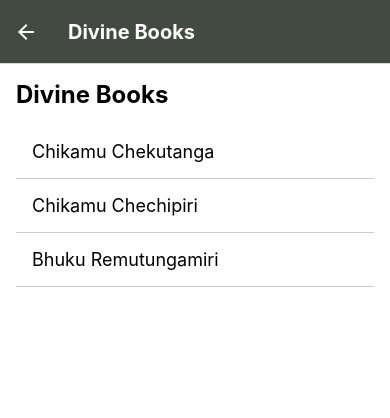
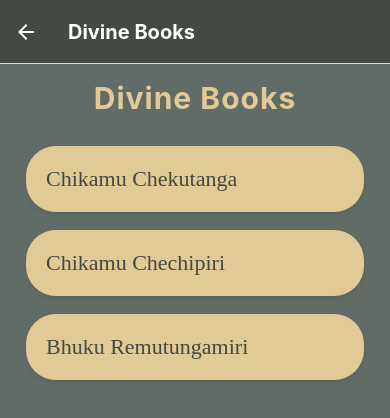
Before and after one commit to chiyakaKuda/hymnbook, a React Native app in the folder HymnBook/: screen /DivineBooks in a window 390 px wide. Shown: the top 418 px of the page. Built offline with nearby package versions, Linux system fonts and the light colour scheme.

Commit message:
BooksStyles+

```diff
--- a/HymnBook/components/BookContentsScreen.js
+++ b/HymnBook/components/BookContentsScreen.js
@@ -1,5 +1,5 @@
 import React, { useState } from 'react';
-import { View, Text, TouchableOpacity, StyleSheet } from 'react-native';
+import { View, Text, TouchableOpacity, StyleSheet,ScrollView } from 'react-native';
 
 const BookContentsScreen = ({ route, navigation }) => {
   const { book } = route.params;
@@ -24,10 +24,12 @@ const BookContentsScreen = ({ route, navigation }) => {
           <Text style={styles.menuButtonText}>Chapters</Text>
         </TouchableOpacity>
       </View>
+      <ScrollView showsVerticalScrollIndicator={false} contentContainerStyle={{ paddingHorizontal: 16, paddingVertical: 8 }}>
       <View style={styles.content}>
         <Text style={styles.chapterTitle}>{selectedChapter.title}</Text>
         <Text style={styles.chapterContent}>{selectedChapter.content}</Text>
       </View>
+      </ScrollView>
     </View>
   );
 };
@@ -36,7 +38,7 @@ const styles = StyleSheet.create({
   container: {
     flex: 1,
     padding: 16,
-    backgroundColor: '#fff',
+    backgroundColor: '#E1CA96',
   },
   titleBar: {
     flexDirection: 'row',
@@ -49,14 +51,17 @@ const styles = StyleSheet.create({
   bookTitle: {
     fontSize: 20,
     fontWeight: 'bold',
+    color: '#333',
   },
   menuButton: {
     padding: 8,
-    backgroundColor: '#ddd',
+    backgroundColor: '#333',
     borderRadius: 5,
   },
   menuButtonText: {
     fontSize: 16,
+    color:'white',
+
   },
   content: {
     marginTop: 16,
@@ -64,10 +69,13 @@ const styles = StyleSheet.create({
   chapterTitle: {
     fontSize: 18,
     fontWeight: 'bold',
+    color: '#434A42',
   },
   chapterContent: {
     fontSize: 16,
     marginTop: 8,
+    color: '#434A42',
+    lineHeight: 24,
   },
   errorText: {
     fontSize: 16,
--- a/HymnBook/components/DivineBooksList.js
+++ b/HymnBook/components/DivineBooksList.js
@@ -31,20 +31,35 @@ const styles = StyleSheet.create({
   container: {
     flex: 1,
     padding: 16,
-    backgroundColor: '#fff',
+    backgroundColor: '#626C66',
   },
   header: {
-    fontSize: 24,
+    fontSize: 30,
     fontWeight: 'bold',
-    marginBottom: 16,
+    color: '#E1CA96', // Softer black for text
+    marginBottom: 20,
+    textAlign: 'center',
+    letterSpacing: 1,
   },
   bookItem: {
     padding: 16,
-    borderBottomWidth: 1,
-    borderBottomColor: '#ccc',
+    marginBottom: 8,
+    padding: 20,
+    marginVertical: 10,
+    marginHorizontal: 10,
+    backgroundColor: '#E1CA96',
+    borderRadius: 30,
+    shadowColor: '#000',
+    shadowOffset: { width: 0, height: 2 },
+    shadowOpacity: 0.1,
+    shadowRadius: 4,
+    elevation: 2,
   },
   bookTitle: {
-    fontSize: 18,
+    fontSize: 22,
+    color: '#434A42',
+    fontWeight: '500',
+    fontFamily: 'sans-serif-medium',
   },
 });
 
--- a/HymnBook/components/HymnDetailsScreen.js
+++ b/HymnBook/components/HymnDetailsScreen.js
@@ -4,7 +4,12 @@ import { useNavigation, useRoute } from '@react-navigation/native';
 import { GestureHandlerRootView, PanGestureHandler } from 'react-native-gesture-handler';
 import { Ionicons } from '@expo/vector-icons';
 import hymnsData from './hymns.json';
+import MaterialIcons from 'react-native-vector-icons/MaterialIcons';
 import FontAwesome from 'react-native-vector-icons/FontAwesome';
+import EvilIcons from 'react-native-vector-icons/EvilIcons';
+
+
+
 
 const HymnDetailsScreen = () => {
   const route = useRoute();
@@ -49,12 +54,12 @@ const HymnDetailsScreen = () => {
 
       </ScrollView>
       <View style={styles.navigationButtons}>
-        <TouchableOpacity onPress={onSwipeRight} disabled={currentHymnId <= 1}>
-          <Ionicons name="arrow-back-circle" size={50} color={currentHymnId <= 1 ? '#ACA885' : '#434A42'} />
-        </TouchableOpacity>
-        <TouchableOpacity onPress={onSwipeLeft} disabled={currentHymnId >= hymnsData.length}>
-          <Ionicons name="arrow-forward-circle" size={50} color={currentHymnId >= hymnsData.length ? '#ACA885' : '#434A42'} />
-        </TouchableOpacity>
+      <TouchableOpacity onPress={onSwipeRight} disabled={currentHymnId <= 1} style={styles.iconContainer}>
+      <FontAwesome name="arrow-left" size={30} color={currentHymnId <= 1 ? '#ACA885' : '#434A42'} />
+      </TouchableOpacity>
+      <TouchableOpacity onPress={onSwipeLeft} disabled={currentHymnId >= hymnsData.length} style={styles.iconContainer}>
+      <FontAwesome name="arrow-right" size={30} color={currentHymnId >= hymnsData.length ? '#ACA885' : '#434A42'} />
+      </TouchableOpacity>
       </View>
     </GestureHandlerRootView>
   );
@@ -90,5 +95,8 @@ const styles = StyleSheet.create({
     justifyContent: 'space-between',
     paddingVertical: 16,
   },
+  icon:{
+    marginBottom:17,
+  }
 
 });
```
Also changed, not shown: HymnBook/components/books.json (+2 -2 lines).
